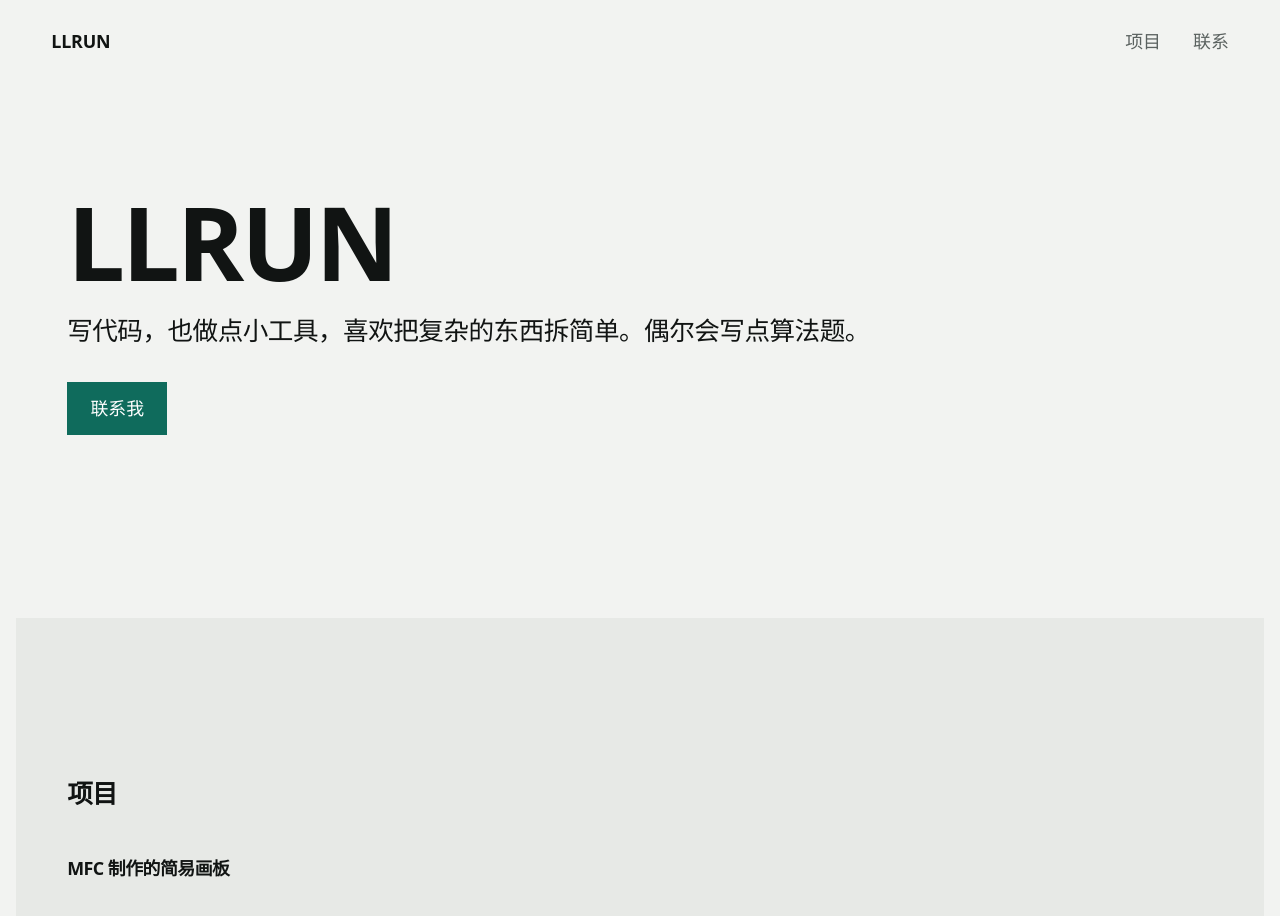
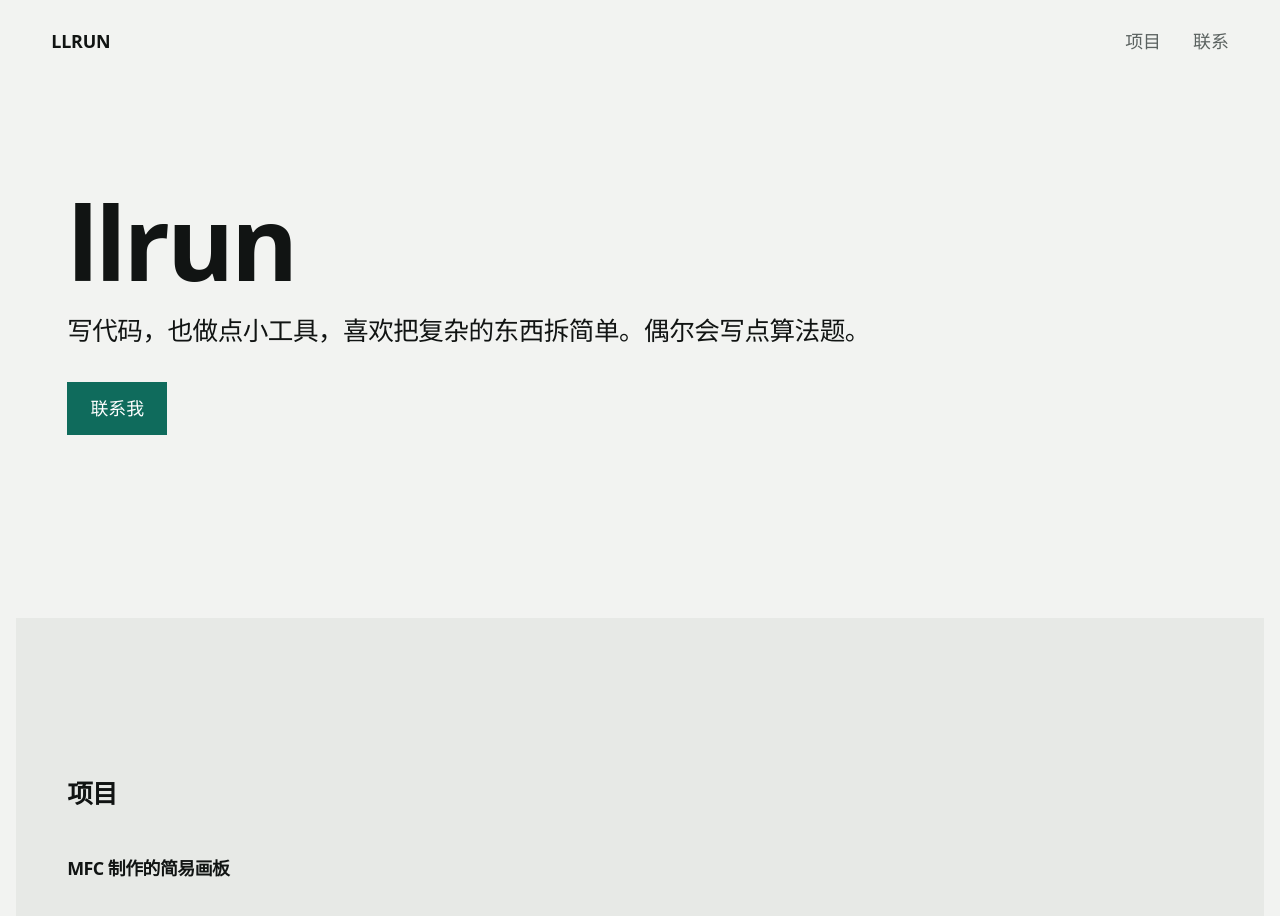
Before and after one commit to LLRUN-Of/LLRUN-Of.github.io, a plain HTML site: page index.html in a window 1280 px wide. Shown: the top 916 px of the page. Drawn offline with Linux system fonts and the light colour scheme.

Commit message:
update index.html

```diff
--- a/index.html
+++ b/index.html
@@ -21,7 +21,7 @@
 <main id="main">
 
   <section class="hero" id="top">
-    <h1 class="reveal">LLRUN</h1>
+    <h1 class="reveal">llrun</h1>
     <p class="statement reveal">写代码，也做点小工具，喜欢把复杂的东西拆简单。偶尔会写点算法题。</p>
     <p class="hero-action reveal"><a class="btn" href="#contact">联系我</a></p>
   </section>
```
